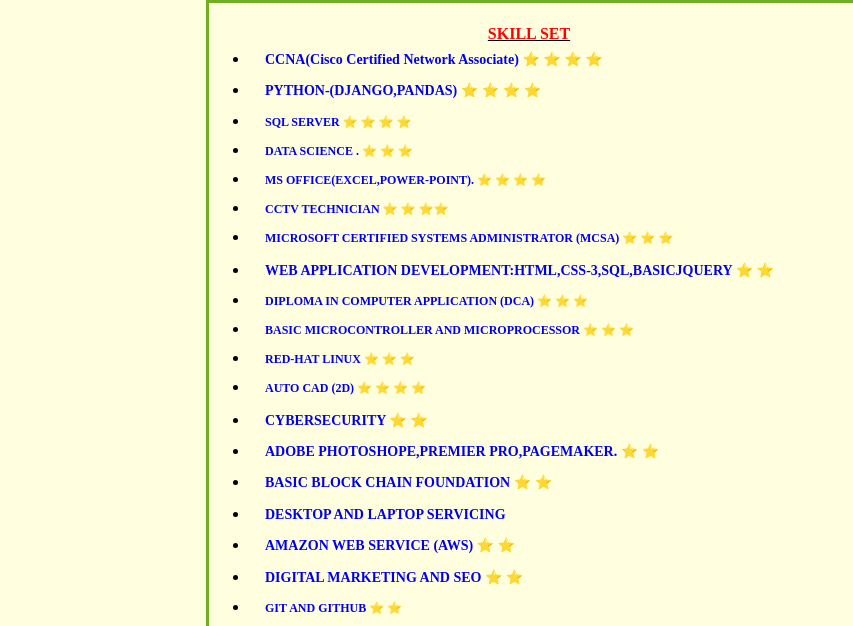
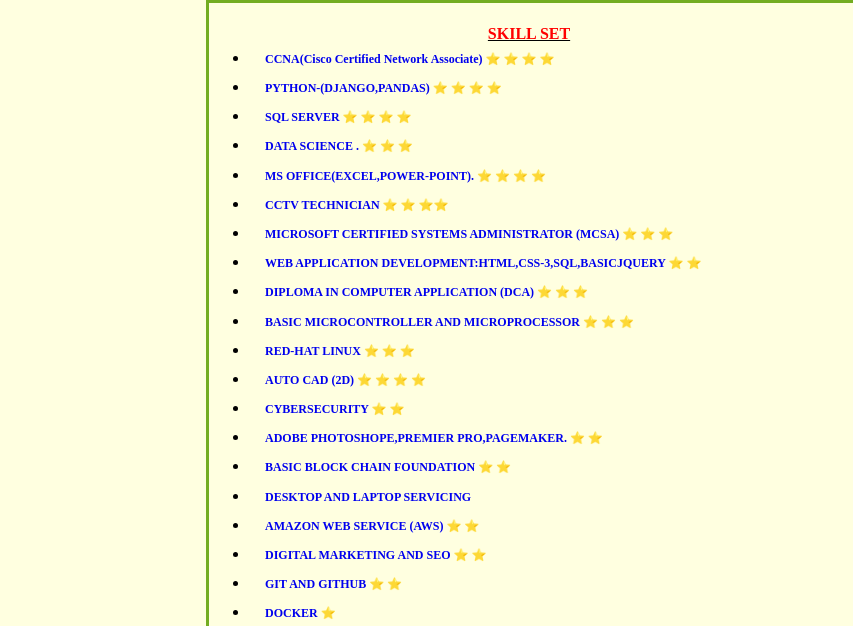
Before and after one commit to sujinwparassala/sujin, a plain HTML site: page index.html in a window 1280 px wide. Shown: the part 208-834 px from the top of the page, 0-853 px from the left. Drawn offline with Linux system fonts and the light colour scheme.

Commit message:
Update index.html
changed font size

```diff
--- a/index.html
+++ b/index.html
@@ -279,26 +279,26 @@ function checkTime(i) {
 <div class="ex1">
 <ul>
 <p style="font-size:30px"><b><u><center><font color="red" >SKILL SET</font></center></u></b></p>
-<li><p style="font-size:14px" ><a href="ccna.html">CCNA(Cisco Certified Network Associate)  &#11088; &#11088; &#11088; &#11088; </a></p></li>
-<li><p style="font-size:14px" ><a href="python.html">PYTHON-(DJANGO,PANDAS)   &#11088; &#11088; &#11088; &#11088;</a></p></li>
+<li><p style="font-size:12px" ><a href="ccna.html">CCNA(Cisco Certified Network Associate)  &#11088; &#11088; &#11088; &#11088; </a></p></li>
+<li><p style="font-size:12px" ><a href="python.html">PYTHON-(DJANGO,PANDAS)   &#11088; &#11088; &#11088; &#11088;</a></p></li>
  <li><p style="font-size:12px"><a href="#">SQL SERVER &#11088; &#11088; &#11088; &#11088;</a></p></li>
   <li><p style="font-size:12px"><a href="datascience.html">DATA SCIENCE . &#11088; &#11088; &#11088; </a></p></li>
   <li><p style="font-size:12px"><a href="#">MS OFFICE(EXCEL,POWER-POINT). &#11088; &#11088; &#11088; &#11088;</a></p></li>
  <li><p style="font-size:12px"><a href="#">CCTV TECHNICIAN &#11088; &#11088; &#11088;&#11088;</a></p></li>
  <li><p style="font-size:12px"><a href="mcsa.html">MICROSOFT CERTIFIED SYSTEMS ADMINISTRATOR (MCSA) &#11088; &#11088; &#11088;</a></p></li>
- <li><p style="font-size:14px"><a href="webapp.html">WEB APPLICATION DEVELOPMENT:HTML,CSS-3,SQL,BASICJQUERY &#11088; &#11088;</a></p></li>
+ <li><p style="font-size:12px"><a href="webapp.html">WEB APPLICATION DEVELOPMENT:HTML,CSS-3,SQL,BASICJQUERY &#11088; &#11088;</a></p></li>
  <li><p style="font-size:12px"><a href="dca.html">DIPLOMA IN COMPUTER APPLICATION (DCA) &#11088; &#11088; &#11088;</a></p></li>
  <li><p style="font-size:12px"><a href="#">BASIC MICROCONTROLLER AND MICROPROCESSOR &#11088; &#11088; &#11088;</a></p></li>
   <li><p style="font-size:12px"><a href="#">RED-HAT LINUX &#11088; &#11088; &#11088;</a></p></li>
  <li><p style="font-size:12px"><a href="#">AUTO CAD (2D) &#11088; &#11088; &#11088; &#11088;</a></p></li>
-<li><p style="font-size:14px"><a href="cyber.html">CYBERSECURITY &#11088; &#11088;</a></p></li>
+<li><p style="font-size:12px"><a href="cyber.html">CYBERSECURITY &#11088; &#11088;</a></p></li>
 
-<li><p style="font-size:14px"><a href="#">ADOBE PHOTOSHOPE,PREMIER PRO,PAGEMAKER. &#11088; &#11088;</a></p></li>
+<li><p style="font-size:12px"><a href="#">ADOBE PHOTOSHOPE,PREMIER PRO,PAGEMAKER. &#11088; &#11088;</a></p></li>
 
-<li><p style="font-size:14px"><a href="blockchain.html"> BASIC BLOCK CHAIN FOUNDATION &#11088; &#11088; </a></p></li>
-<li><p style="font-size:14px"><a href="chiplevel.html">DESKTOP AND LAPTOP SERVICING</a></p></li>
-<li><p style="font-size:14px"><a href="aws.html">AMAZON WEB SERVICE (AWS) &#11088; &#11088;</a></p></li>
-<li><p style="font-size:14px"><a href="digital.html">DIGITAL MARKETING AND SEO  &#11088; &#11088;</a></p></li>
+<li><p style="font-size:12px"><a href="blockchain.html"> BASIC BLOCK CHAIN FOUNDATION &#11088; &#11088; </a></p></li>
+<li><p style="font-size:12px"><a href="chiplevel.html">DESKTOP AND LAPTOP SERVICING</a></p></li>
+<li><p style="font-size:12px"><a href="aws.html">AMAZON WEB SERVICE (AWS) &#11088; &#11088;</a></p></li>
+<li><p style="font-size:12px"><a href="digital.html">DIGITAL MARKETING AND SEO  &#11088; &#11088;</a></p></li>
 <li><p style="font-size:12px"><a href="#">GIT AND GITHUB &#11088; &#11088;</a></p>
  <li><p style="font-size:12px"><a href="#">DOCKER &#11088;</a></p>
 
```
